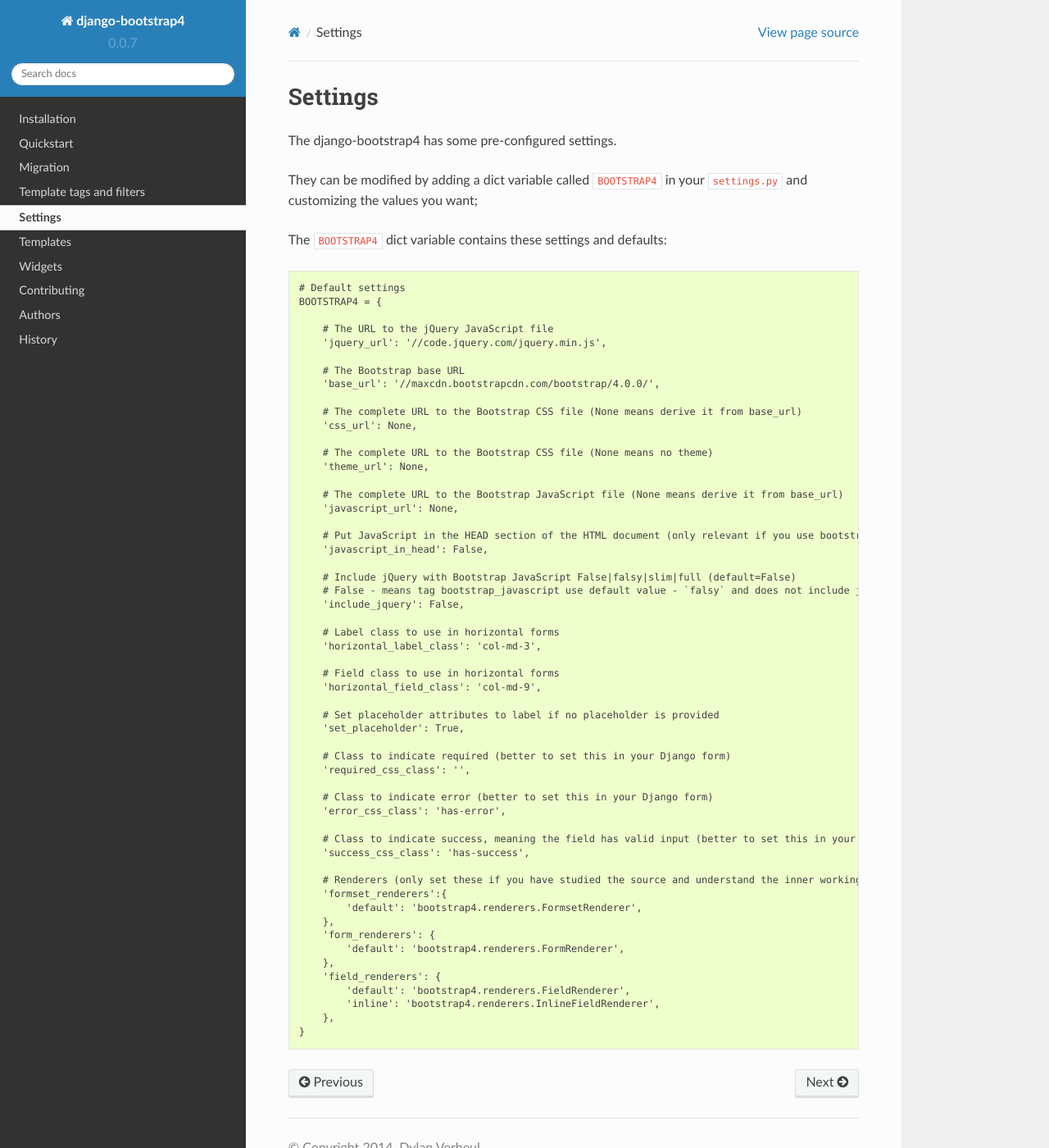
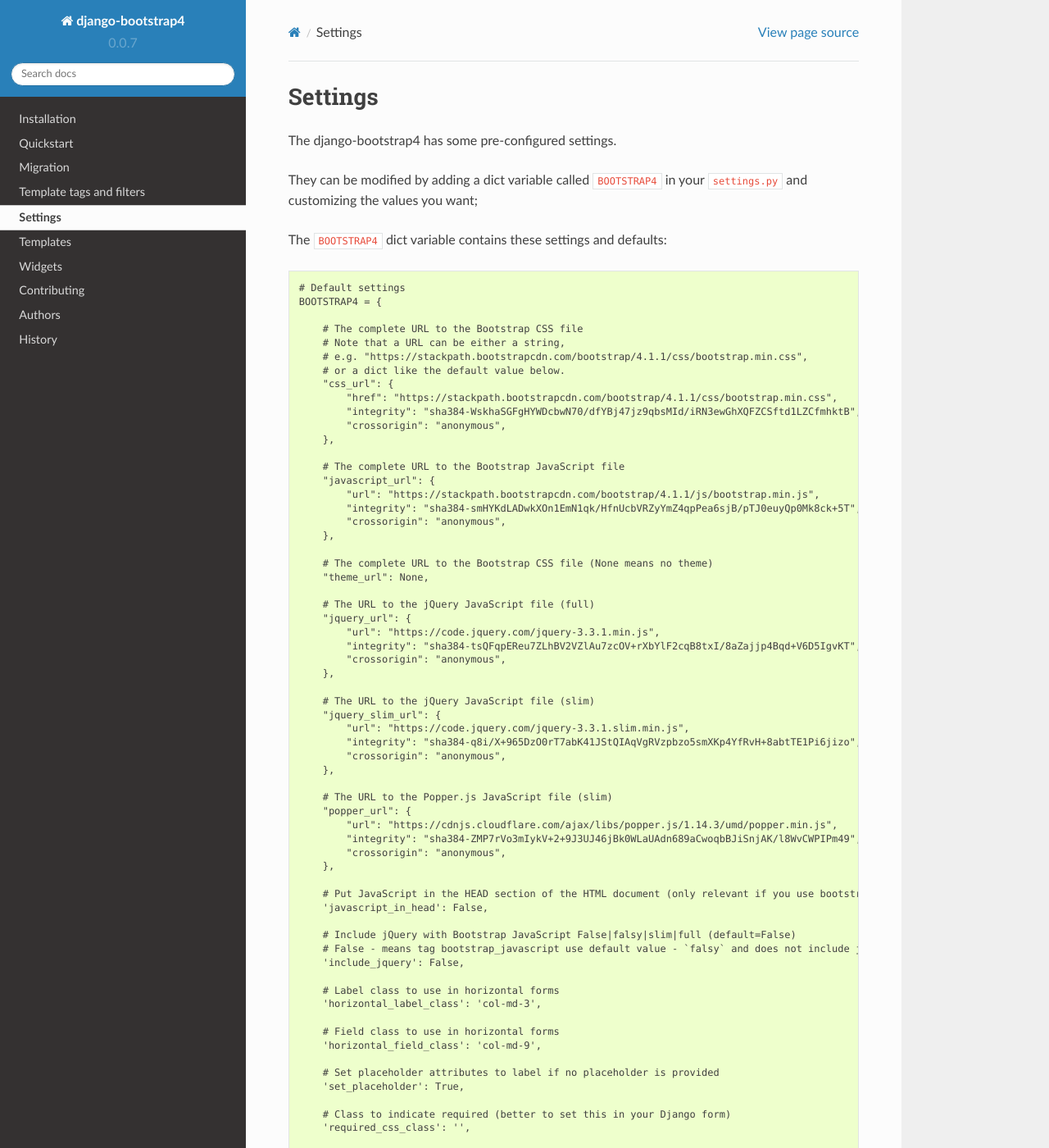
Before and after one commit to andrii0128/Django-Bootstrap5, a Sphinx documentation site: the page built from docs/settings.rst, in a window 1280 px wide and 1400 px high. Shown: the whole window at 82% size. Built offline with Sphinx 7.4.7 and the Read the Docs theme 2.0.0, drawn with Linux system fonts in a browser that asks for light colours.

Commit message:
Remove base_url, fixes #105 (#114)
* Remove base_url, fixes #105

* Document changes

```diff
--- a/HISTORY.rst
+++ b/HISTORY.rst
@@ -5,6 +5,7 @@
 
 Development
 +++++++++++
+- Drop support for the `base_url` setting (#105)
 - Remove use of "falsy" as a string literal (#111)
 - Fix javascript inclusion bugs (#71)
 
--- a/docs/settings.rst
+++ b/docs/settings.rst
@@ -14,20 +14,46 @@
     # Default settings
     BOOTSTRAP4 = {
 
-        # The URL to the jQuery JavaScript file
-        'jquery_url': '//code.jquery.com/jquery.min.js',
+        # The complete URL to the Bootstrap CSS file
+        # Note that a URL can be either a string,
+        # e.g. "https://stackpath.bootstrapcdn.com/bootstrap/4.1.1/css/bootstrap.min.css",
+        # or a dict like the default value below.
+        "css_url": {
+            "href": "https://stackpath.bootstrapcdn.com/bootstrap/4.1.1/css/bootstrap.min.css",
+            "integrity": "sha384-WskhaSGFgHYWDcbwN70/dfYBj47jz9qbsMId/iRN3ewGhXQFZCSftd1LZCfmhktB",
+            "crossorigin": "anonymous",
+        },
 
-        # The Bootstrap base URL
-        'base_url': '//maxcdn.bootstrapcdn.com/bootstrap/4.0.0/',
-
-        # The complete URL to the Bootstrap CSS file (None means derive it from base_url)
-        'css_url': None,
+        # The complete URL to the Bootstrap JavaScript file
+        "javascript_url": {
+            "url": "https://stackpath.bootstrapcdn.com/bootstrap/4.1.1/js/bootstrap.min.js",
+            "integrity": "sha384-smHYKdLADwkXOn1EmN1qk/HfnUcbVRZyYmZ4qpPea6sjB/pTJ0euyQp0Mk8ck+5T",
+            "crossorigin": "anonymous",
+        },
 
         # The complete URL to the Bootstrap CSS file (None means no theme)
-        'theme_url': None,
+        "theme_url": None,
 
-        # The complete URL to the Bootstrap JavaScript file (None means derive it from base_url)
-        'javascript_url': None,
+        # The URL to the jQuery JavaScript file (full)
+        "jquery_url": {
+            "url": "https://code.jquery.com/jquery-3.3.1.min.js",
+            "integrity": "sha384-tsQFqpEReu7ZLhBV2VZlAu7zcOV+rXbYlF2cqB8txI/8aZajjp4Bqd+V6D5IgvKT",
+            "crossorigin": "anonymous",
+        },
+
+        # The URL to the jQuery JavaScript file (slim)
+        "jquery_slim_url": {
+            "url": "https://code.jquery.com/jquery-3.3.1.slim.min.js",
+            "integrity": "sha384-q8i/X+965DzO0rT7abK41JStQIAqVgRVzpbzo5smXKp4YfRvH+8abtTE1Pi6jizo",
+            "crossorigin": "anonymous",
+        },
+
+        # The URL to the Popper.js JavaScript file (slim)
+        "popper_url": {
+            "url": "https://cdnjs.cloudflare.com/ajax/libs/popper.js/1.14.3/umd/popper.min.js",
+            "integrity": "sha384-ZMP7rVo3mIykV+2+9J3UJ46jBk0WLaUAdn689aCwoqbBJiSnjAK/l8WvCWPIPm49",
+            "crossorigin": "anonymous",
+        },
 
         # Put JavaScript in the HEAD section of the HTML document (only relevant if you use bootstrap4.html)
         'javascript_in_head': False,
```
Also changed, not shown: 2 other files.
